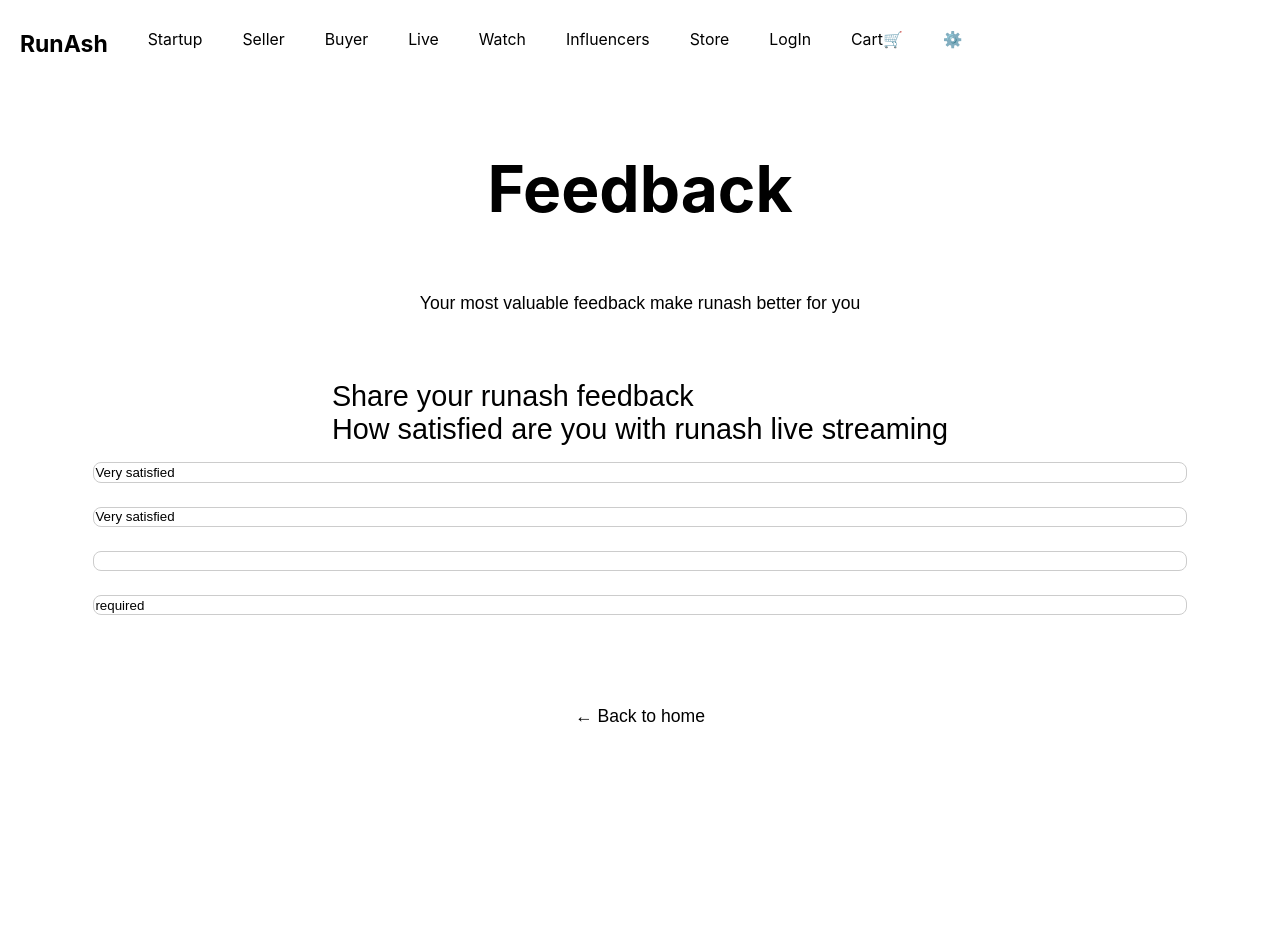
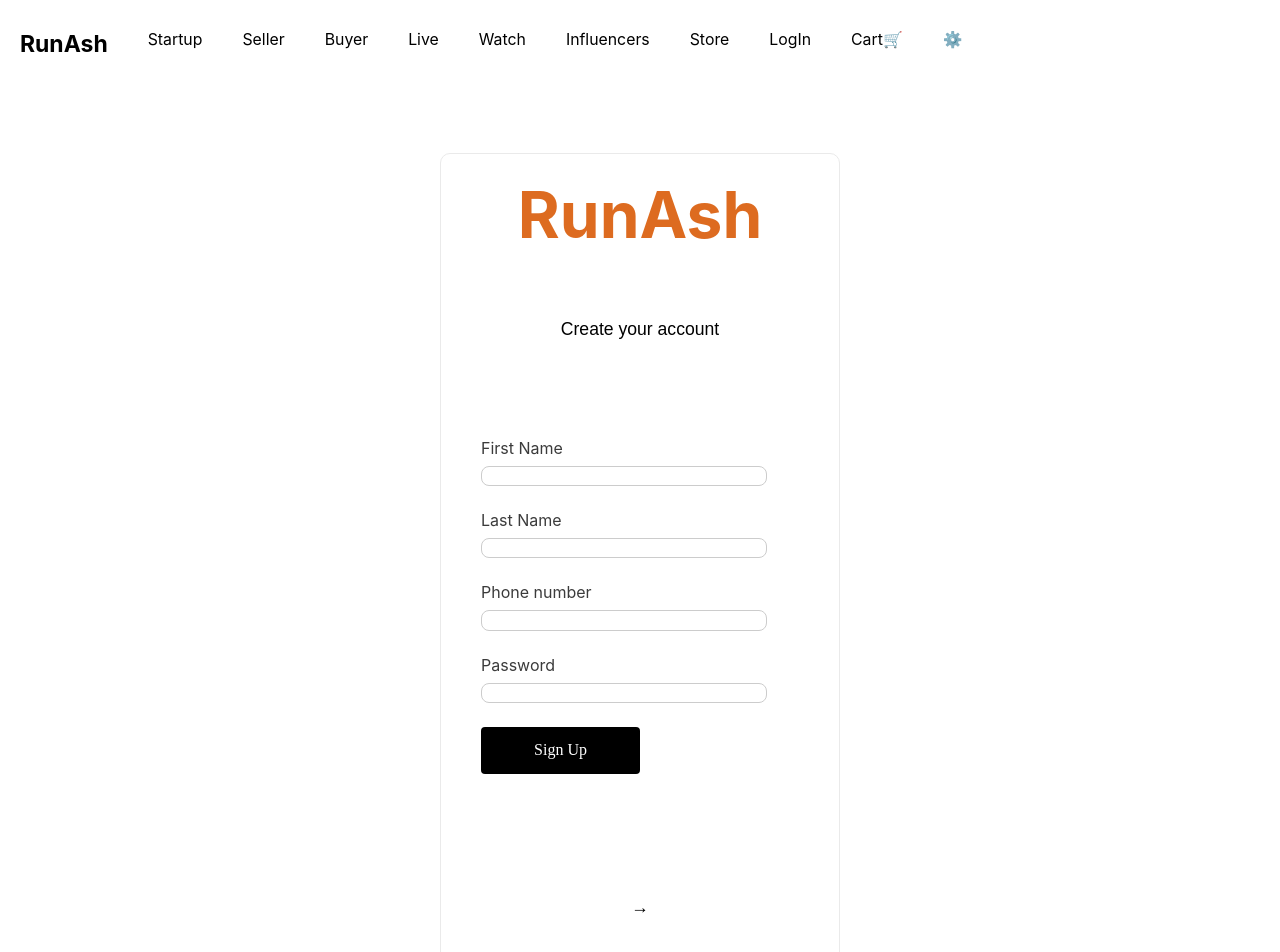
Before and after one commit to rammurmu/next, a Next.js app: page /feedback in a window 1280 px wide. Shown: the top 952 px of the page. Before the commit the page ends 873 px from the top, so only its background shows below. Built offline with nearby package versions, Linux system fonts and the light colour scheme.

Commit message:
Update feedback.js

```diff
--- a/pages/feedback.js
+++ b/pages/feedback.js
@@ -1,29 +1,70 @@
+import Link from 'next/link'
 import styles from '../styles/Home.module.css'
-import Link from 'next/link'
 
-export default function Feedback() {
+export default function PageWithJSbasedFormFeedback() {
+  // Handle the submit event on form submit.
+  const handleSubmit = async (event) => {
+    // Stop the form from submitting and refreshing the page.
+    event.preventDefault()
+
+    // Get data from the form.
+    const data = {
+      first: event.target.first.value,
+      last: event.target.last.value,
+    }
+
+    const JSONdata = JSON.stringify(data)
+
+    // Send the form data to our API and get a response.
+    const response = await fetch('/api/form', {
+      // Body of the request is the JSON data we created above.
+      body: JSONdata,
+
+      // Tell the server we're sending JSON.
+      headers: {
+        'Content-Type': 'application/json',
+      },
+      // The method is POST because we are sending data.
+      method: 'POST',
+    })
+
+    // Get the response data from server as JSON.
+    // If server returns the name submitted, that means the form works.
+    const result = await response.json()
+    alert(`Is this your full name: ${result.data}`)
+  }
   return (
     <div className={styles.container}>
-      <main className={styles.main}>
-       <h1 className={styles.title}>
-        Feedback</h1>
-        <p className={styles.description}>Your most valuable feedback make runash better for you</p>
+    <main className={styles.main}>
+    <div className={styles.card1}>
+      <h1 className={styles.title}>
+        <Link href="/">
+          <a>RunAsh</a>
+        </Link>{' '}
+      </h1>
 
+      <p className={styles.description}>
+        Create your account
+      </p>
 
-        <p>Share your runash feedback<br />How satisfied are you with runash live streaming</p>
-        <input className={styles.radio} radio id='choice' value='Very satisfied' />
-        <input className={styles.checkbox} checkbox id='checkbox' value='Very satisfied' />
-        <input className={styles.button} button id='button' vale='very satisfied' />
-        <input className={styles.time} time id='appt' name='appt' min='09:00' max='18:00' value='required' />
+      <form onSubmit={handleSubmit}>
+        <label htmlFor="first">First Name</label>
+        <input type="text" id="first" name="first" required />
+        <label htmlFor="last">Last Name</label>
+        <input type="text" id="last" name="last" required />
+        <label htmlFor="Phone number">Phone number</label>
+        <input type="text" id="Phone number" name="Optional" required />
+        <label htmlFor="password">Password</label>
+        <input type="text" id="password" name="password" required />
 
+        <button type="sign up">Sign Up</button>
+      </form>
 
-
-         <p className={styles.description}>
-          <Link href="/">
-            <a>&larr; Back to home</a>
-          </Link>
-        </p>
-      </main>
+      <p className={styles.description}>
+         &rarr;
+      </p>
+     </div>
+     </main>
     </div>
   )
 }
```
